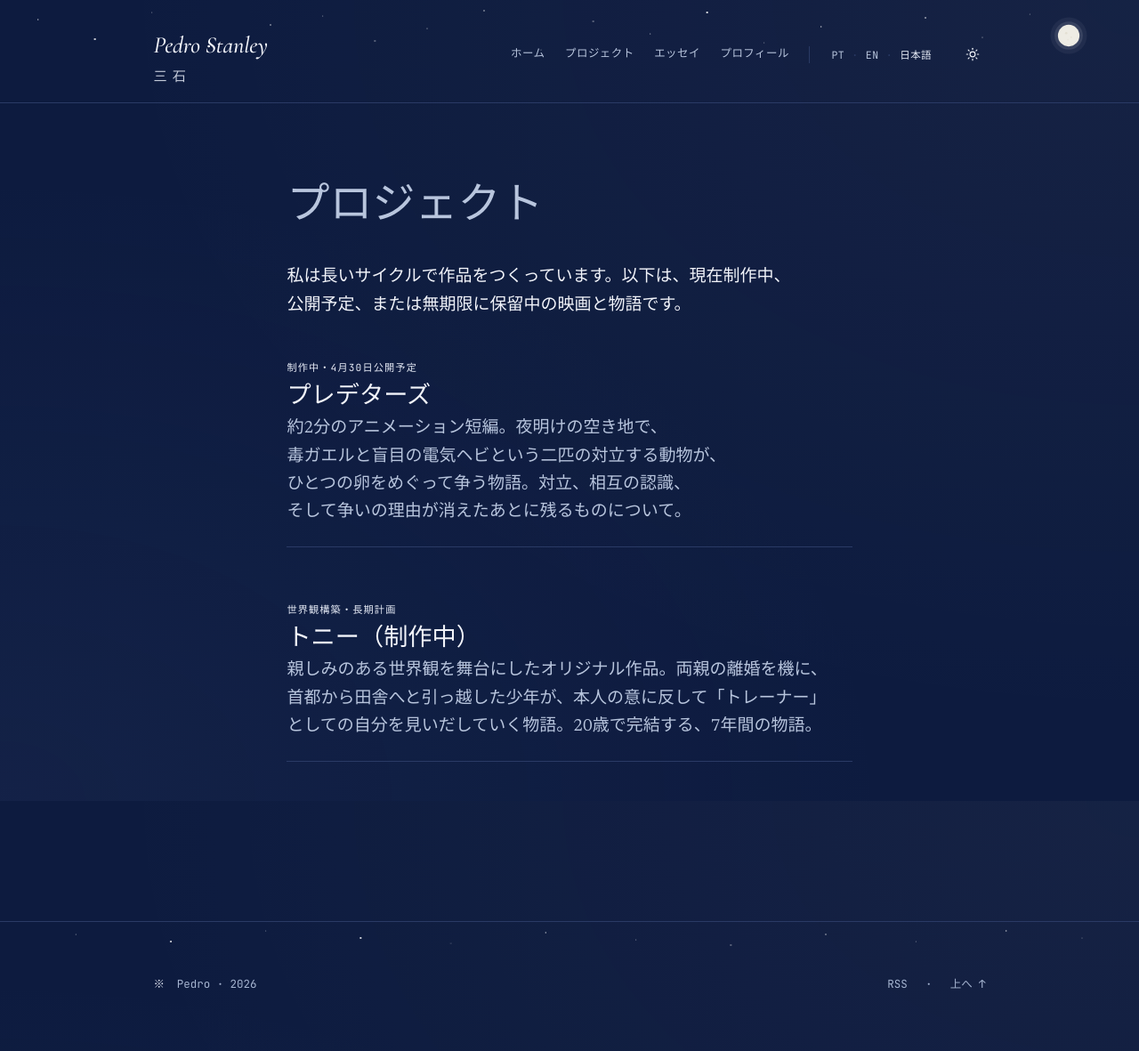
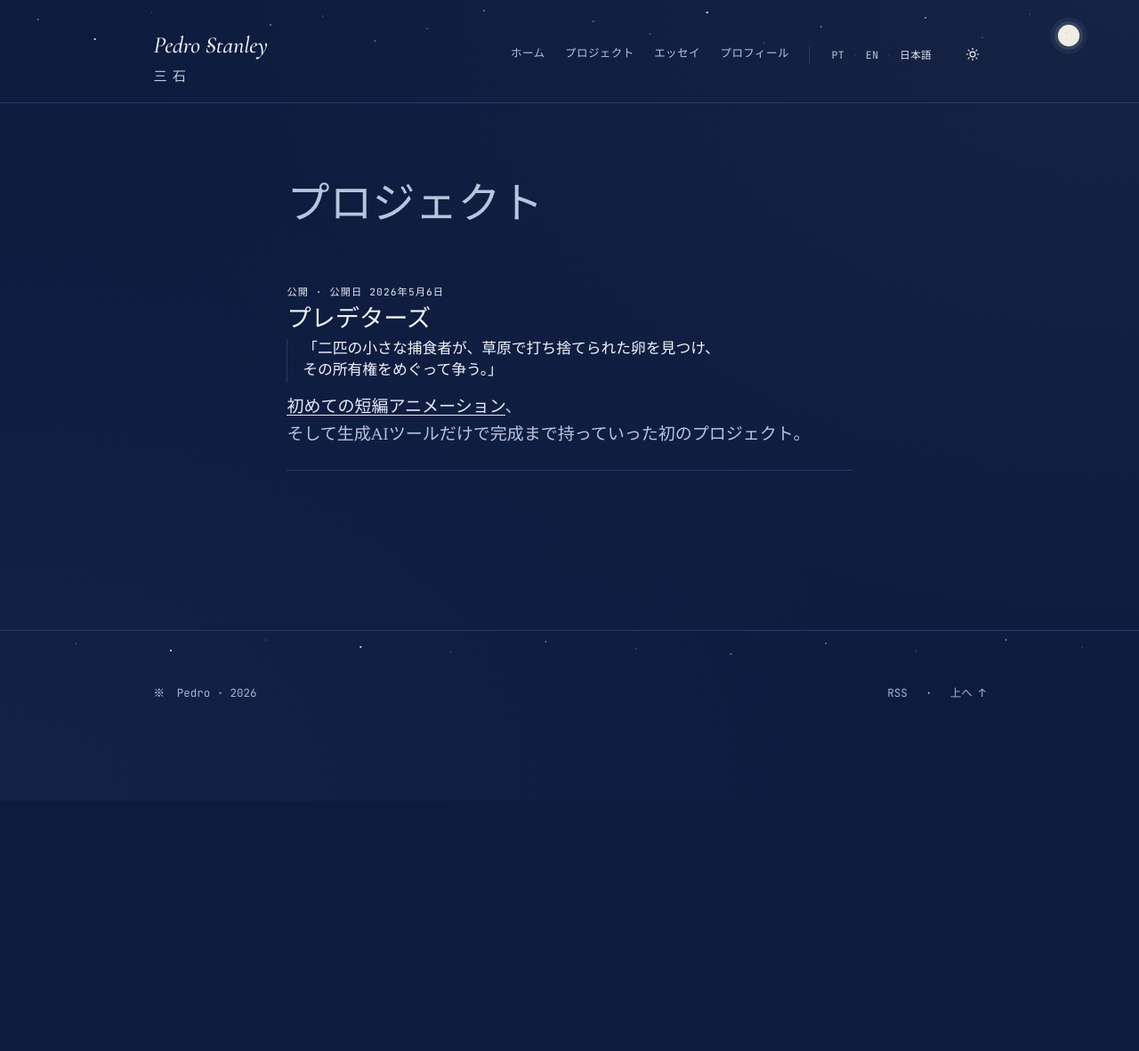
Before and after one commit to sanseki3/sanseki3.github.io, a Jekyll site: the page built from ja/projects.md, in a window 1280 px wide. Shown: the whole page at 89% size. Built offline with Jekyll 4.4.1, drawn with Linux system fonts in a browser that asks for light colours; after the commit the page ends 900 px from its top, so only the background shows below that.

Commit message:
Versão A: Predadores reformulado com link inline (Tony removido, intro removida, logline adicionado)

```diff
--- a/assets/css/main.css
+++ b/assets/css/main.css
@@ -661,6 +661,16 @@ pre code { background: none; padding: 0; }
   color: var(--color-ink-soft);
   margin: 0;
 }
+.project-card__logline {
+  font-family: var(--font-display);
+  font-style: italic;
+  font-size: 1.05rem;
+  line-height: 1.45;
+  color: var(--color-ink);
+  margin: 0 0 var(--space-sm);
+  padding-left: 1em;
+  border-left: 1px solid var(--color-rule);
+}
 
 /* -----------  TIPOGRAFIA EM JAPONÊS  ----------- */
 .lang-ja {
@@ -679,6 +689,10 @@ pre code { background: none; padding: 0; }
   font-family: 'Noto Serif JP', 'Cormorant Garamond', serif;
   letter-spacing: 0;
   font-style: normal !important;
+}
+.lang-ja .project-card__logline {
+  font-family: 'Noto Serif JP', 'Newsreader', serif;
+  font-style: normal;
 }
 .lang-ja .home-hero__title {
   font-size: clamp(1.8rem, 3.6vw, 2.8rem);
--- a/ja/projects.md
+++ b/ja/projects.md
@@ -12,24 +12,13 @@ translations:
 
 # <em>プロジェクト</em>
 
-私は長いサイクルで作品をつくっています。以下は、現在制作中、公開予定、または無期限に保留中の映画と物語です。
-
 <ul class="project-list">
 
   <li class="project-card">
-    <p class="project-card__status">制作中・4月30日公開予定</p>
+    <p class="project-card__status">公開 · 公開日 2026年5月6日</p>
     <h2 class="project-card__title">プレデターズ</h2>
-    <p class="project-card__description">
-      約2分のアニメーション短編。夜明けの空き地で、毒ガエルと盲目の電気ヘビという二匹の対立する動物が、ひとつの卵をめぐって争う物語。対立、相互の認識、そして争いの理由が消えたあとに残るものについて。
-    </p>
-  </li>
-
-  <li class="project-card">
-    <p class="project-card__status">世界観構築・長期計画</p>
-    <h2 class="project-card__title">トニー（制作中）</h2>
-    <p class="project-card__description">
-      親しみのある世界観を舞台にしたオリジナル作品。両親の離婚を機に、首都から田舎へと引っ越した少年が、本人の意に反して「トレーナー」としての自分を見いだしていく物語。20歳で完結する、7年間の物語。
-    </p>
+    <p class="project-card__logline">「二匹の小さな捕食者が、草原で打ち捨てられた卵を見つけ、その所有権をめぐって争う。」</p>
+    <p class="project-card__description"><a href="https://youtu.be/QJLNqrLfgYA" target="_blank" rel="noopener">初めての短編アニメーション</a>、そして生成AIツールだけで完成まで持っていった初のプロジェクト。</p>
   </li>
 
 </ul>
```
Also changed, not shown: projects.md (+3 -14 lines), pt/projetos.md (+3 -14 lines).
